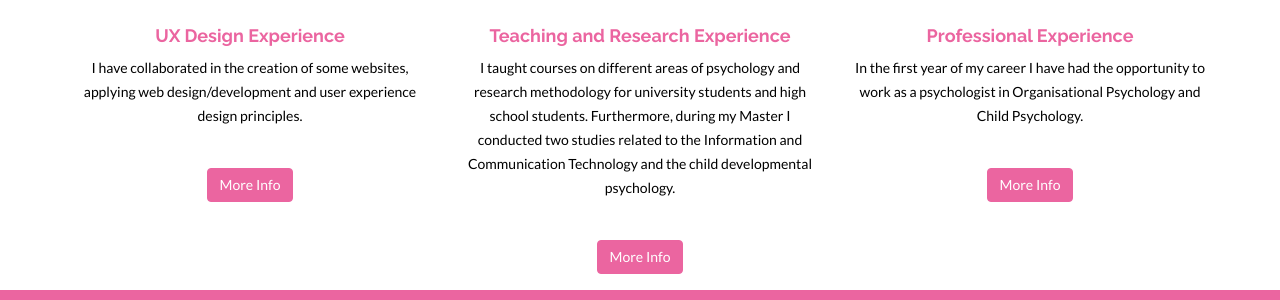
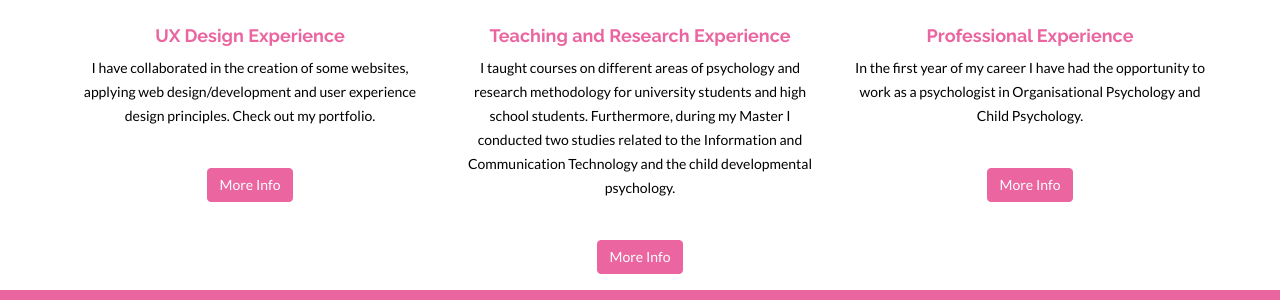
Before and after one commit to claucvk/claucvk.github.io, a Jekyll site: the page built from index.html, in a window 1280 px wide and 900 px high, scrolled down 610 px. Shown: the part 292-592 px from the top of the window. Built offline with Jekyll 4.4.1, drawn with Linux system fonts in a browser that asks for light colours; nearby versions of some CDN libraries.

Commit message:
actualización en servicios

```diff
--- a/index.html
+++ b/index.html
@@ -10,7 +10,7 @@ permalink: /
             <div class="col-md-4">
                 <i class="fa fa-heart-o"></i>
                 <h4>UX Design Experience </h4>
-                <p>I have collaborated in the creation of some websites, applying web design/development and user experience design principles.</p>
+                <p>I have collaborated in the creation of some websites, applying web design/development and user experience design principles. Check out my portfolio.</p>
                 <p><br/><a href="#" class="btn btn-theme">More Info</a></p>
             </div>
             <div class="col-md-4">
```
